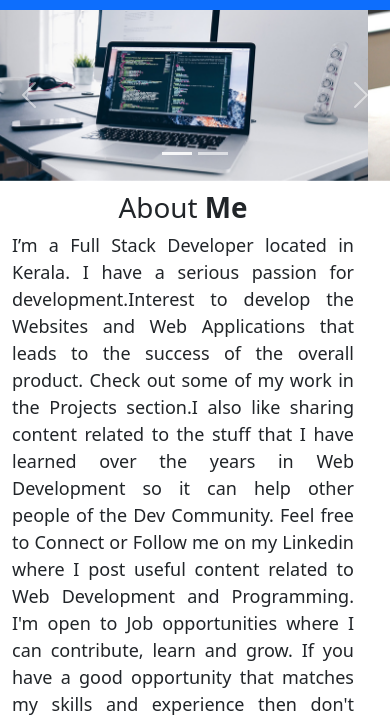
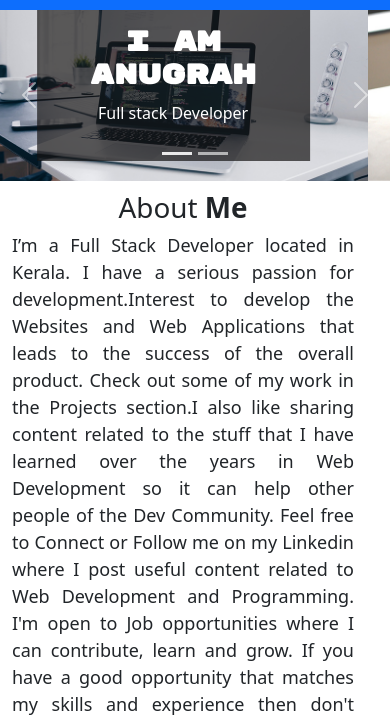
Before and after one commit to Anugrah2576/portfolio, a plain HTML site: page index.html in a window 390 px wide. Shown: the part 114-836 px from the top of the page. Drawn offline with nearby package versions, Linux system fonts and the light colour scheme.

Commit message:
Update index.html

```diff
--- a/index.html
+++ b/index.html
@@ -103,7 +103,7 @@ a.ho:active{
         <div class="carousel-inner">
           <div class="carousel-item active">
             <img src="./images/slider2.jpg" class="d-block w-100" alt="...">
-            <div class="carousel-caption d-none d-md-block" style="background-color:#161515b3">
+            <div class="carousel-caption" style="background-color:#161515b3">
               <h1 style="font-family: 'Rubik Mono One', sans-serif;"><b >I am Anugrah</b></h1>
               <p>Full  stack Developer</p>
             </div>
```
